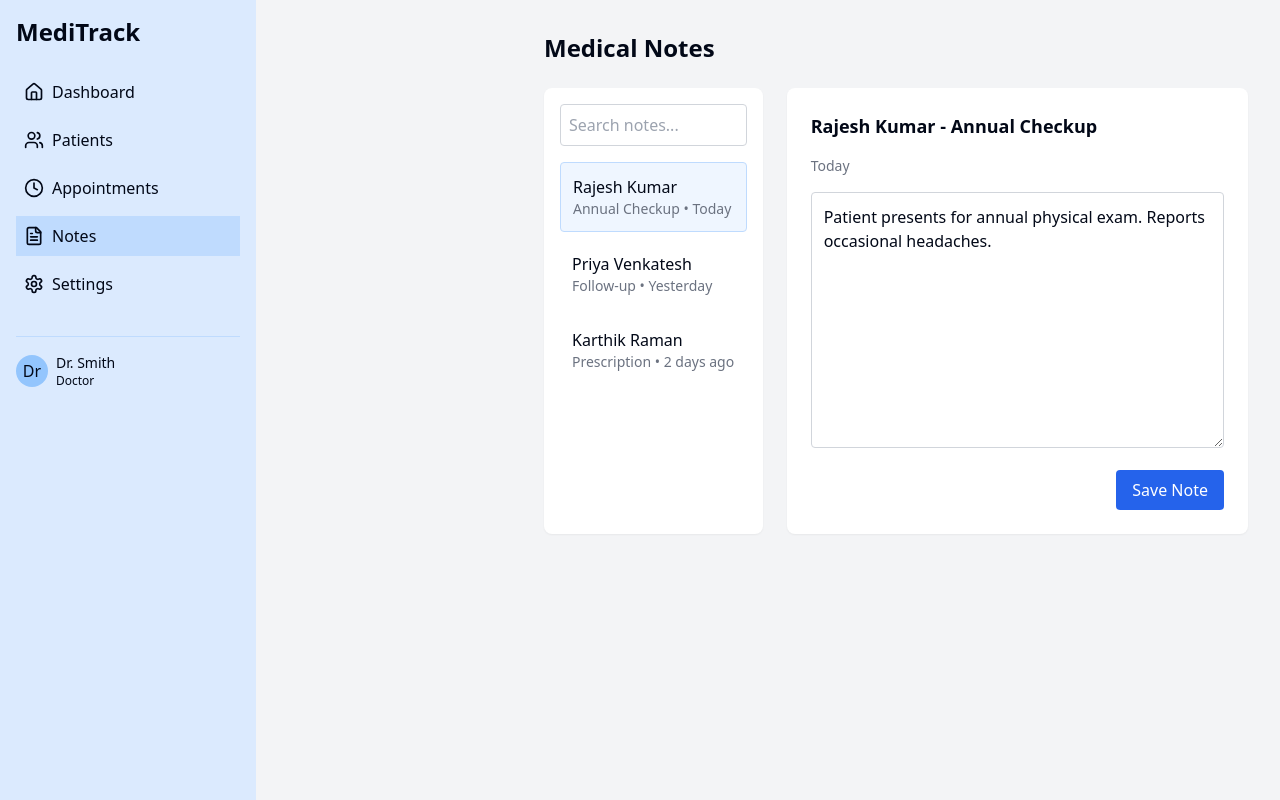
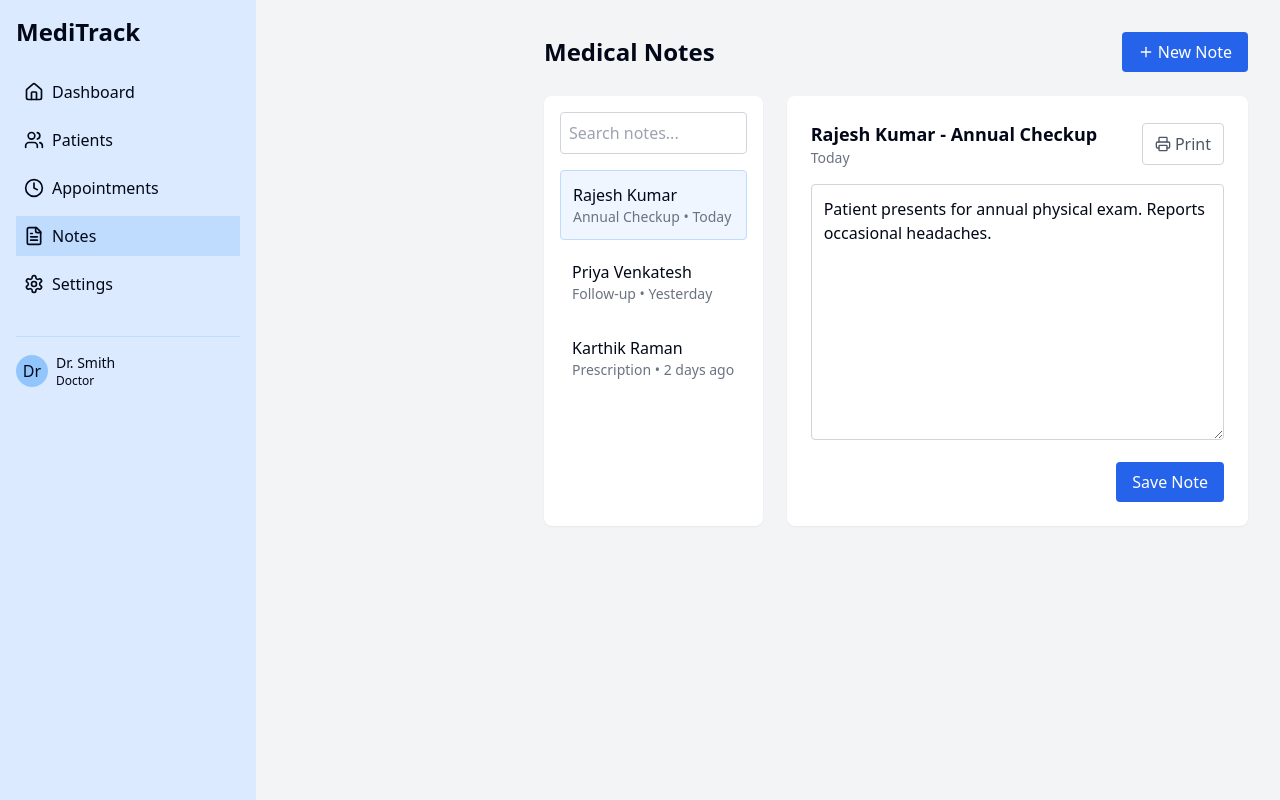
Before and after one commit to luckycunningwolf/emr-harmony-frontend, a React (Vite) app: page /notes in a window 1280 px wide. Built offline with nearby package versions, Linux system fonts and the light colour scheme.

Commit message:
Fix: Adjust main content sizing and add note features
Adjust sizing of main content to improve layout.
Add functionality to create and print new notes.

```diff
--- a/src/pages/Appointments.tsx
+++ b/src/pages/Appointments.tsx
@@ -7,8 +7,8 @@ const Appointments = () => {
     <div className="flex min-h-screen bg-gray-100">
       <BasicSidebar />
 
-      {/* Main Content */}
-      <main className="ml-64 flex-1 p-8">
+      {/* Main Content - Adjusted with more appropriate margins */}
+      <main className="flex-1 px-4 py-8 md:ml-64 md:px-8 max-w-7xl mx-auto">
         <header className="flex justify-between items-center mb-6">
           <h2 className="text-2xl font-bold">Appointments</h2>
           <button
--- a/src/pages/Notes.tsx
+++ b/src/pages/Notes.tsx
@@ -1,6 +1,8 @@
 
 import React, { useState } from 'react';
 import BasicSidebar from '../components/BasicSidebar';
+import { FileText, Plus, Printer } from 'lucide-react';
+import { toast } from 'sonner';
 
 const Notes = () => {
   const [selectedNote, setSelectedNote] = useState(0);
@@ -31,14 +33,65 @@ const Notes = () => {
     setNotes(updatedNotes);
   };
 
+  const createNewNote = () => {
+    const newNote = {
+      patient: "New Patient",
+      title: "New Note",
+      date: "Today",
+      content: ""
+    };
+    setNotes([newNote, ...notes]);
+    setSelectedNote(0);
+    toast.success("New note created!");
+  };
+
+  const printNote = () => {
+    const noteContent = notes[selectedNote];
+    const printWindow = window.open('', '_blank');
+
+    printWindow.document.write(`
+      <html>
+        <head>
+          <title>Medical Note - ${noteContent.patient}</title>
+          <style>
+            body { font-family: Arial, sans-serif; padding: 20px; }
+            h1 { font-size: 18px; }
+            .meta { color: #666; margin-bottom: 20px; }
+            .content { white-space: pre-wrap; }
+          </style>
+        </head>
+        <body>
+          <h1>${noteContent.patient} - ${noteContent.title}</h1>
+          <div class="meta">${noteContent.date}</div>
+          <div class="content">${noteContent.content}</div>
+        </body>
+      </html>
+    `);
+
+    printWindow.document.close();
+    printWindow.focus();
+    setTimeout(() => {
+      printWindow.print();
+    }, 250);
+
+    toast.success("Printing note...");
+  };
+
   return (
     <div className="flex min-h-screen bg-gray-100">
       <BasicSidebar />
 
-      {/* Main Content */}
-      <main className="ml-64 flex-1 p-8">
-        <header className="mb-6">
+      {/* Main Content - Adjusted with more appropriate margins */}
+      <main className="flex-1 px-4 py-8 md:ml-64 md:px-8 max-w-7xl mx-auto">
+        <header className="flex justify-between items-center mb-6">
           <h2 className="text-2xl font-bold">Medical Notes</h2>
+          <button
+            className="bg-blue-600 text-white px-4 py-2 rounded flex items-center"
+            onClick={createNewNote}
+          >
+            <Plus className="mr-1 h-4 w-4" />
+            New Note
+          </button>
         </header>
 
         <div className="grid grid-cols-1 md:grid-cols-3 gap-6">
@@ -66,19 +119,31 @@ const Notes = () => {
 
           {/* Note editor */}
           <div className="bg-white p-6 rounded-lg shadow-sm md:col-span-2">
-            <h3 className="text-lg font-bold mb-4">{notes[selectedNote].patient} - {notes[selectedNote].title}</h3>
-            <p className="text-sm text-gray-500 mb-4">{notes[selectedNote].date}</p>
+            <div className="flex justify-between items-center mb-4">
+              <div>
+                <h3 className="text-lg font-bold">{notes[selectedNote].patient} - {notes[selectedNote].title}</h3>
+                <p className="text-sm text-gray-500">{notes[selectedNote].date}</p>
+              </div>
+              <button
+                className="flex items-center text-gray-600 hover:text-gray-900 px-3 py-2 rounded border border-gray-300 hover:bg-gray-50"
+                onClick={printNote}
+              >
+                <Printer className="mr-1 h-4 w-4" />
+                Print
+              </button>
+            </div>
 
             <textarea
               className="w-full h-64 p-3 border border-gray-300 rounded"
               value={notes[selectedNote].content}
               onChange={handleContentChange}
+              placeholder="Enter note content..."
             ></textarea>
 
             <div className="mt-4 flex justify-end">
               <button
                 className="bg-blue-600 text-white px-4 py-2 rounded"
-                onClick={() => alert("Note saved!")}
+                onClick={() => toast.success("Note saved!")}
               >
                 Save Note
               </button>
--- a/src/pages/Settings.tsx
+++ b/src/pages/Settings.tsx
@@ -1,21 +1,26 @@
 
 import React, { useState } from 'react';
 import BasicSidebar from '../components/BasicSidebar';
+import { toast } from 'sonner';
 
 const Settings = () => {
   const [doctorName, setDoctorName] = useState('Dr. Smith');
   const [specialty, setSpecialty] = useState('General Practitioner');
 
   const handleSave = () => {
-    alert(`Settings saved!\nDoctor Name: ${doctorName}\nSpecialty: ${specialty}`);
+    // Save to localStorage to be accessible by the sidebar
+    const doctorInfo = { name: doctorName, specialty };
+    localStorage.setItem('doctor', JSON.stringify(doctorInfo));
+
+    toast.success(`Settings saved successfully!`);
   };
 
   return (
     <div className="flex min-h-screen bg-gray-100">
       <BasicSidebar />
 
-      {/* Main Content */}
-      <main className="ml-64 flex-1 p-8">
+      {/* Main Content - Adjusted with more appropriate margins */}
+      <main className="flex-1 px-4 py-8 md:ml-64 md:px-8 max-w-7xl mx-auto">
         <header className="mb-6">
           <h2 className="text-2xl font-bold">Settings</h2>
         </header>
```
